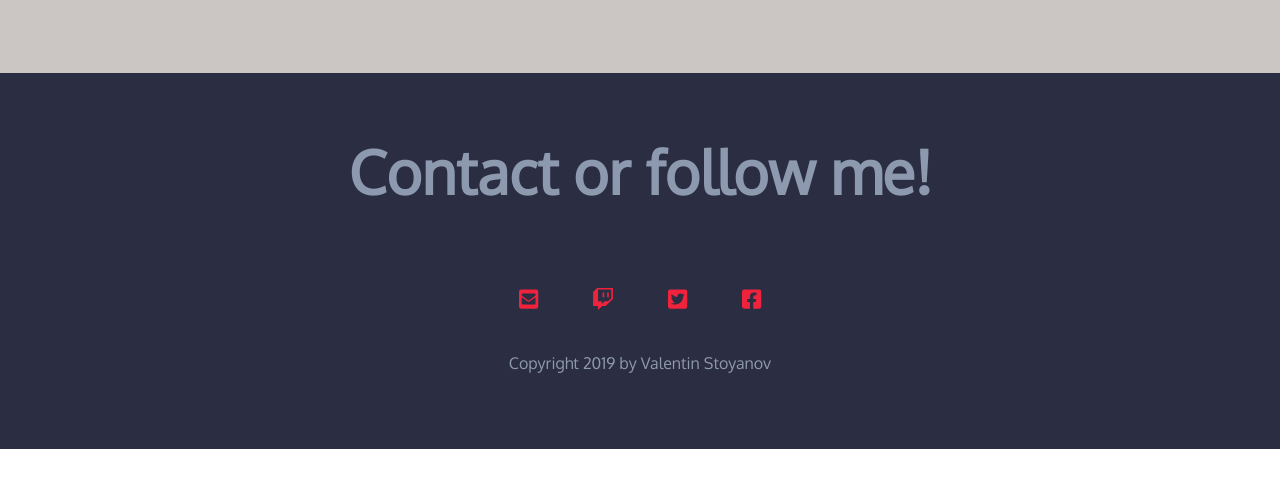
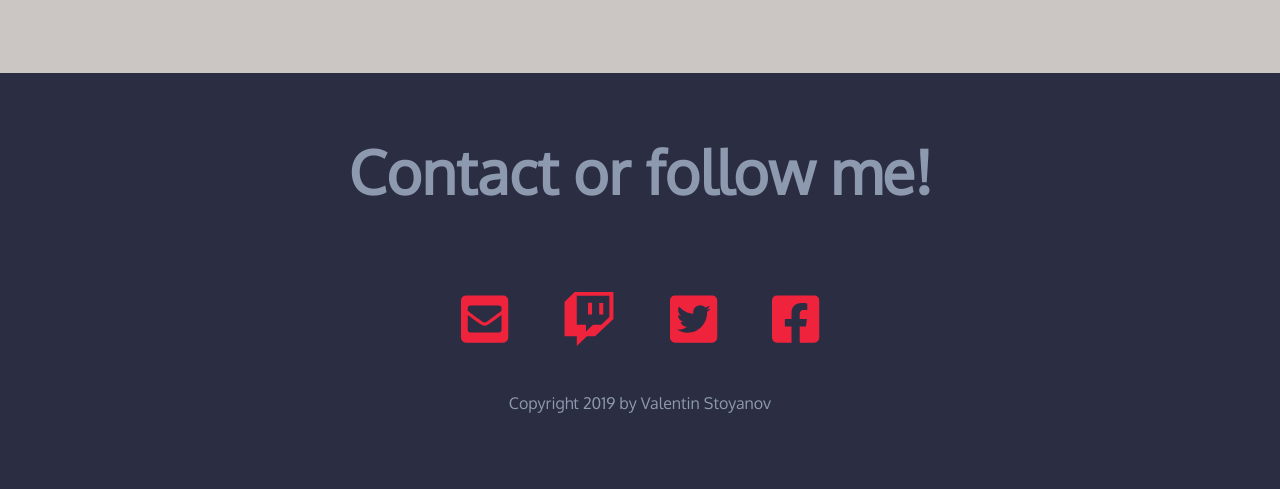
Before and after one commit to UXDSkillslab1718/4-final-assignment-challenge-Hardatyou, a plain HTML site: page Final Portfolio/index.html in a window 1280 px wide. Shown: the part 6003-6492 px from the top of the page. Before the commit the page ends 6452 px from the top, so only its background shows below. Drawn offline with Linux system fonts and the light colour scheme.

Commit message:
making icons great again!

```diff
--- a/Final Portfolio/css/styles.css
+++ b/Final Portfolio/css/styles.css
@@ -86,7 +86,7 @@ h2 {
 }
 
 .contact-info a {
-  font-size: 22px;
+  font-size: 54px;
   margin: 15px;
   padding: 10px;
   display: inline-block;
```
